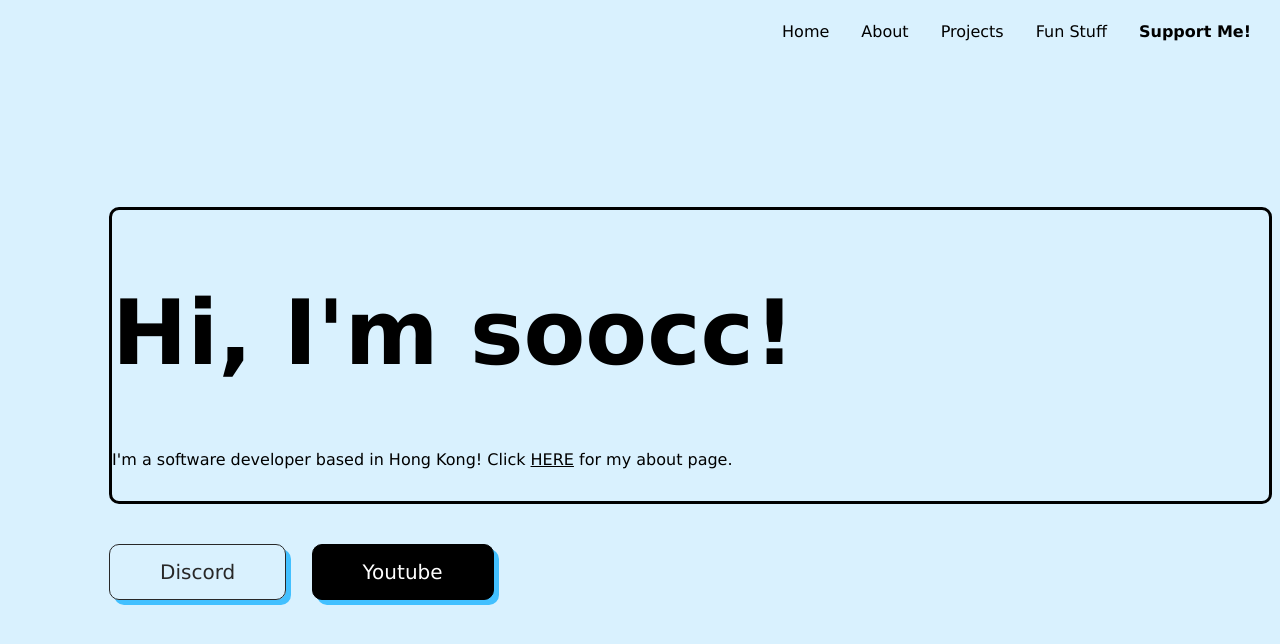
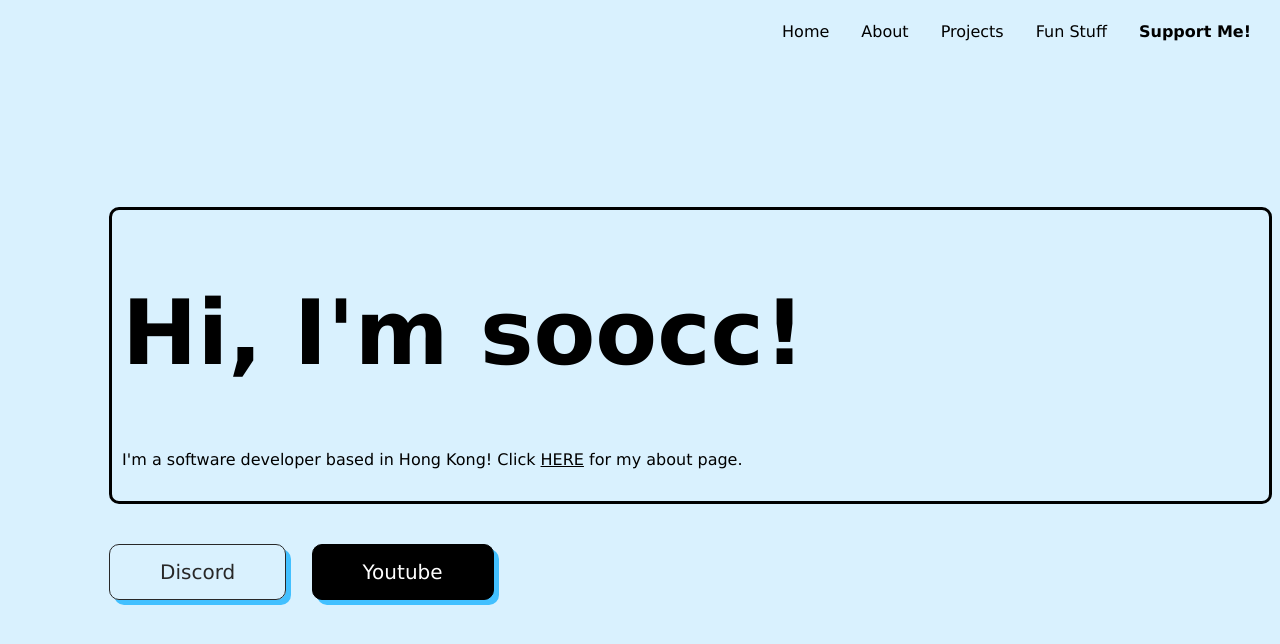
Before and after one commit to soocc/sooccsocks2, a Jekyll site: the page built from index.html, in a window 1280 px wide. Shown: the top 644 px of the page. Built offline with Jekyll 4.4.1, drawn with Linux system fonts in a browser that asks for light colours.

Commit message:
Update index.html

```diff
--- a/index.html
+++ b/index.html
@@ -27,7 +27,7 @@ layout: default
         margin-bottom: 0px;
         border-radius: 10px 10px 10px 10px;
         border-style: solid;
-        padding: 10px 0 10px 0;
+        padding: 10px 10px 10px 10px;
       }
     </style>
   </head>
```
